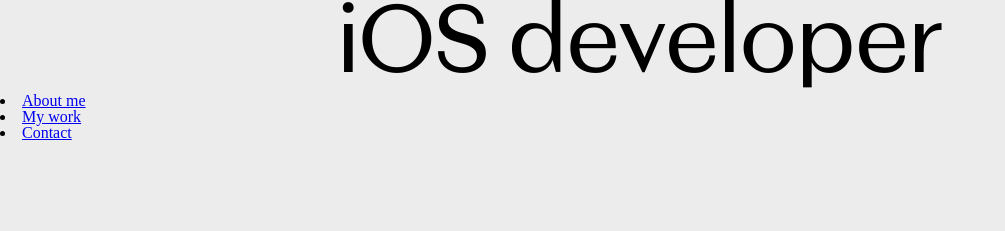
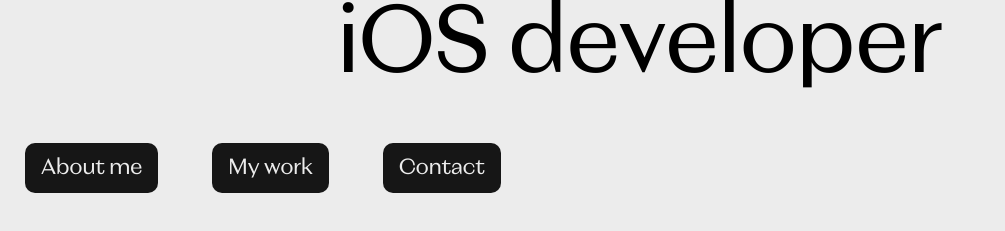
Before and after one commit to roblesmontanari/myPortfolio-web, a plain HTML site: page index.html in a window 1280 px wide. Shown: the part 247-478 px from the top of the page, without its empty margins (0-1005 px from the left). Drawn offline with Linux system fonts and the light colour scheme.

Commit message:
Buttons commit

```diff
--- a/assets/css/style.css
+++ b/assets/css/style.css
@@ -31,12 +31,6 @@
     overflow:hidden
 }
 
-.containerMain {
-    display: block;
-    width: 100%;
-    height: 100%;
-}
-
 .introduction {
     text-align: center;
     font-family: var(--migra);
@@ -56,3 +50,18 @@
 .and {
     font-family: var(--migra);
 }
+
+.buttonMain {
+    background-color: var(--black);
+    border: none;
+    border-radius: 10px;
+    color: var(--white);
+    cursor: pointer;
+    display: inline-block;
+    font-family: var(--magnat);
+    font-size: 22px;
+    margin: 50px 25px;
+    padding: 11px 16px;
+    text-align: center;
+    text-decoration: none;
+}
--- a/index.html
+++ b/index.html
@@ -20,11 +20,9 @@
                                         iOS developer
             </h1>
 
-            <nav class="buttonsMain">
-                <li><a href="#">About me</a></li>
-                <li><a href="#">My work</a></li>
-                <li><a href="#">Contact</a></li>
-            </nav>
+            <button type="button" class="buttonMain">About me</button>
+            <button type="button" class="buttonMain">My work</button>
+            <button type="button" class="buttonMain">Contact</button>
 
 
         </section>
```
